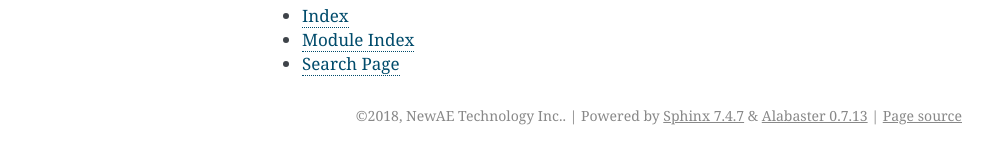
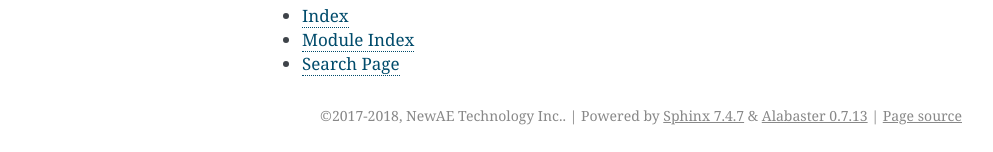
Before and after one commit to newaetech/ChipSHOUTER, a Sphinx documentation site: the page built from python/docs/index.rst, in a window 1280 px wide. Shown: the part 1087-1239 px from the top of the page, without its empty margins (148-1141 px from the left). Built offline with Sphinx 7.4.7, drawn with Linux system fonts in a browser that asks for light colours.

```diff
--- a/python/docs/conf.py
+++ b/python/docs/conf.py
@@ -19,7 +19,7 @@ import shlex
 # If extensions (or modules to document with autodoc) are in another directory,
 # add these directories to sys.path here. If the directory is relative to the
 # documentation root, use os.path.abspath to make it absolute, like shown here.
-#sys.path.insert(0, os.path.abspath('.'))
+sys.path.insert(0, os.path.abspath('../chipshouter'), os.path.abspath('../'))
 
 # -- General configuration ------------------------------------------------
 
@@ -50,7 +50,7 @@ master_doc = 'index'
 
 # General information about the project.
 project = u'ChipSHOUTER'
-copyright = u'2018, NewAE Technology Inc.'
+copyright = u'2017-2018, NewAE Technology Inc.'
 author = u'NewAE Technology Inc.'
 
 # The version info for the project you're documenting, acts as replacement for
```
Also changed, not shown: 1 other file.
